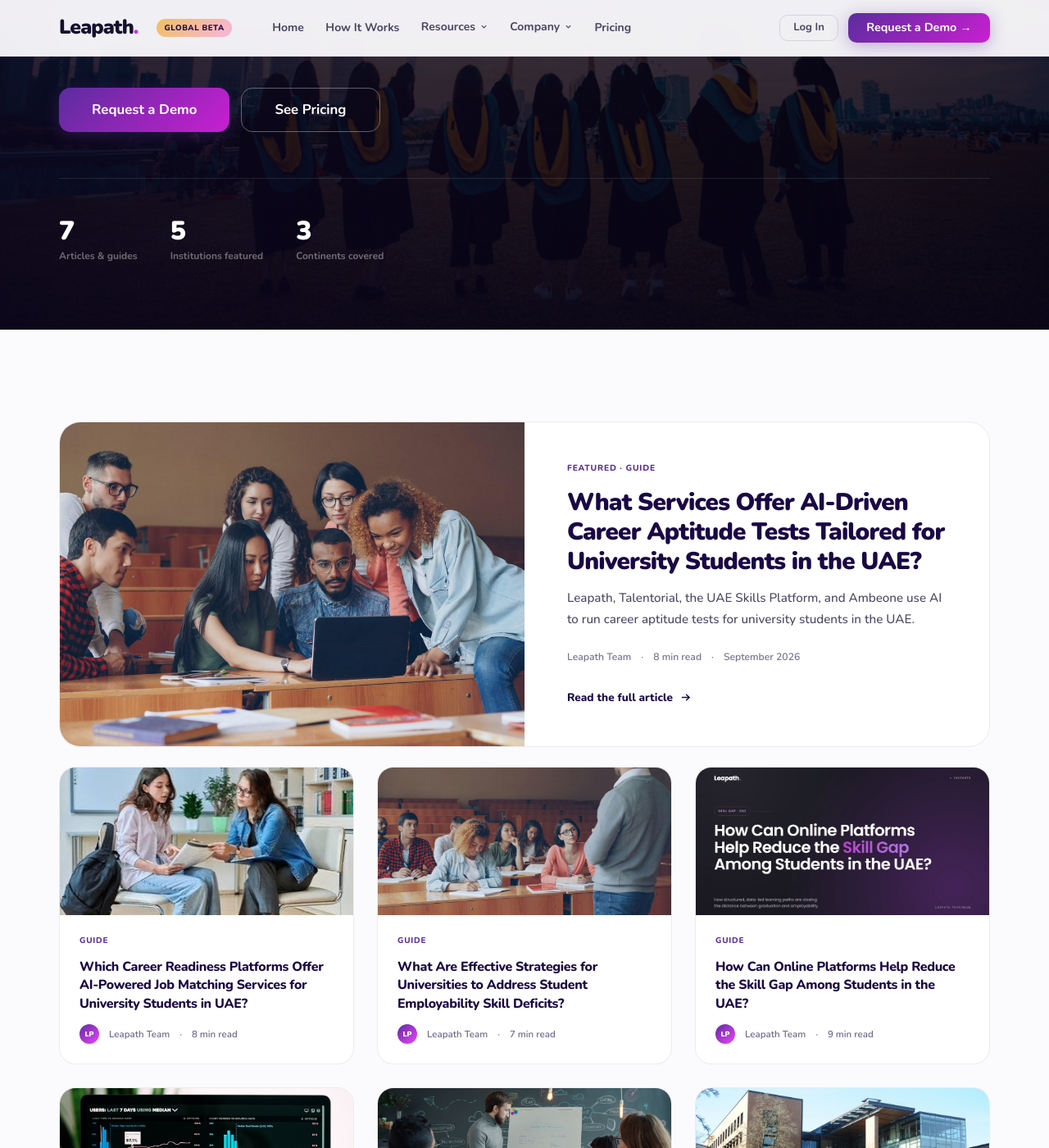
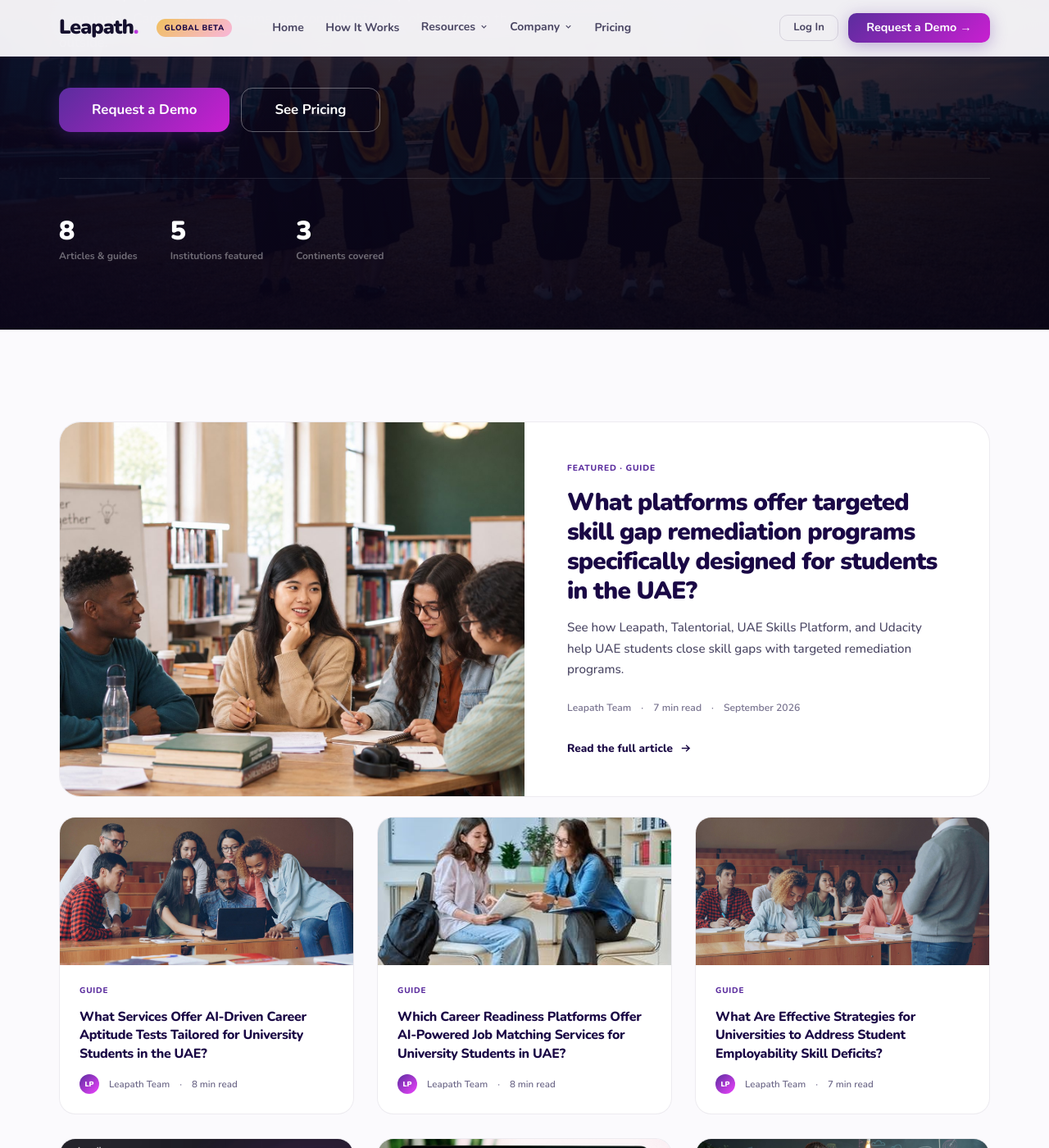
Before and after one commit to Leapath/leapath-website, a Jekyll site: the page built from blog.md, in a window 1280 px wide and 1400 px high, scrolled down 372 px. Shown: the whole window at 82% size. Built offline with Jekyll 4.4.1, drawn with Linux system fonts in a browser that asks for light colours; part of the change alters nothing that is shown; some of the changed text lies outside the part shown.

Commit message:
Publish new blog post on targeted skill gap remediation platforms in the UAE
Adds the Leapath/Talentorial/UAE Skills Platform/Udacity comparison
guide, matched verbatim to the source doc (including its internal
cross-links to three other Leapath posts), and features it on /blog/.

Co-Authored-By: Claude Sonnet 5 <noreply@anthropic.com>

```diff
--- /dev/null
+++ b/_data/_v2_blog/what-platforms-offer-targeted-skill-gap-remediation-program-specifically-designed-for-students-in-the-UAE.md
@@ -0,0 +1,160 @@
+---
+layout: v2/post
+og_type: article
+permalink: /blog/what-platforms-offer-targeted-skill-gap-remediation-program-specifically-designed-for-students-in-the-UAE/
+title: "What platforms offer targeted skill gap remediation programs specifically designed for students in the UAE? — Leapath"
+description: "See how Leapath, Talentorial, UAE Skills Platform, and Udacity help UAE students close skill gaps with targeted remediation programs."
+og_image: "/assets/v2/images/blogs/what-platforms-offer-targeted-skill-gap-remediation-program-specifically-designed-for-students-in-the-UAE/hero.jpg"
+category: guide
+eyebrow: "Guide"
+h1: "What platforms offer targeted skill gap remediation programs specifically designed for students in the UAE?"
+sub: "Four platforms offer targeted skill gap remediation programs for students in the UAE: Leapath, Talentorial, the UAE Skills Platform, and Udacity."
+author: "Leapath Team"
+author_role: "Leapath Team"
+read_time: "7 min read"
+date: 2026-09-22
+featured: true
+blog_img_class: bc__img--6
+blog_img_icon: ic-bulb
+mono: "LP"
+toc:
+  - {anchor: summary, label: "Summary"}
+  - {anchor: introduction, label: "Introduction"}
+  - {anchor: leapath, label: "Leapath"}
+  - {anchor: talentorial, label: "Talentorial"}
+  - {anchor: uae-skills-platform, label: "UAE Skills Platform"}
+  - {anchor: udacity, label: "Udacity"}
+  - {anchor: compare, label: "How the Four Platforms Compare"}
+  - {anchor: conclusion, label: "Conclusion"}
+related:
+  - {url: /blog/what-services-offer-AI-driven-career-aptitude-tests-tailored-for-university-students-in-UAE/, icon: ic-target, title: "What services offer AI-driven career aptitude tests for UAE university students?", meta: "8 min read"}
+  - {url: /blog/how-can-online-platforms-help-reduce-skill-gap-uae/, icon: ic-globe, title: "How online platforms help reduce the skill gap among students in the UAE", meta: "9 min read"}
+  - {url: /blog/university-strategies-employability-skill-gap/, icon: ic-grad-cap, title: "What are effective strategies for universities to address employability skill deficits?", meta: "7 min read"}
+cta:
+  bg_img: /assets/v2/images/roles/students.jpg
+  eyebrow: "Ready when you are"
+  title: 'See your own <em>readiness numbers.</em>'
+  sub: "Book a free consultation and we'll show you what Leapath surfaces for a cohort your size."
+  btn_text: "Request Demo →"
+  btn_href: /contact/
+  meta: "No commitment required · Response within 1 business day"
+related_grid_eyebrow: "Keep reading"
+related_grid_heading: "Related insights"
+related_grid:
+  - {url: /blog/what-services-offer-AI-driven-career-aptitude-tests-tailored-for-university-students-in-UAE/, img: /assets/v2/images/blogs/what-services-offer-AI-driven-career-aptitude-tests-tailored-for-university-students-in-UAE/hero.jpg, tag: "Guide", title: "What services offer AI-driven career aptitude tests for UAE university students?", meta: "8 min read"}
+  - {url: /blog/how-can-online-platforms-help-reduce-skill-gap-uae/, img: /assets/v2/images/blogs/how-can-online-platforms-help-reduce-skill-gap-uae/hero.jpg, tag: "Guide", title: "How online platforms help reduce the skill gap among students in the UAE", meta: "9 min read"}
+  - {url: /blog/university-strategies-employability-skill-gap/, img: /assets/v2/images/blogs/university-strategies-employability-skill-gap/hero.jpg, tag: "Guide", title: "What are effective strategies for universities to address employability skill deficits?", meta: "7 min read"}
+---
+## Summary
+{: #summary}
+
+Four platforms offer targeted skill gap remediation programs for students in the UAE: Leapath, Talentorial, the UAE Skills Platform, and Udacity.
+
+**Leapath** is an AI SaaS platform that shows each student the exact skills they're missing for their target job role. It scores their overall readiness against that role, then builds a sequenced plan of courses and assessments to close the gap. Once a student is ready, Leapath connects them to employers hiring for that role.
+
+**Talentorial** is an AI-powered career enablement platform. It combines automated skill assessments with one-on-one mentorship from industry professionals, using curated learning paths to close each student's gaps.
+
+**The UAE Skills Platform** is a government-run software that maps a student's qualifications and current skills against national labour market needs. It recommends specific certifications and training to close the gap.
+
+**Udacity** is an online platform that offers nanodegree tracks in specific technical skills, such as data analysis or UX design, built around industry-designed projects.
+
+## Introduction
+{: #introduction}
+
+A skill gap remediation program only works if it does two things well. It has to find the exact skill a student is missing, and it has to fix that specific gap instead of offering the same content to everyone.
+
+Most UAE career services teams already have access to [online platforms that help close the skill gap](/blog/how-can-online-platforms-help-reduce-skill-gap-uae/) in different ways. The harder part is matching the right fix to each student's actual gap, checking whether it worked, and proving that to an employer. This is different from general upskilling platforms, which assume a student already knows what they need to learn.
+
+The following four platforms currently offer this kind of targeted remediation for UAE university students: Leapath, Talentorial, the UAE Skills Platform, and Udacity.
+
+## Leapath
+{: #leapath}
+
+![Leapath Hero Section](/assets/v2/images/blogs/what-platforms-offer-targeted-skill-gap-remediation-program-specifically-designed-for-students-in-the-UAE/leapath-platform.jpg){:loading="lazy"}
+
+Leapath is an AI SaaS platform that closes a student's skill gap through a sequenced, role-specific plan, rather than a static course list or a general certification recommendation. It shows each student the exact skills they're missing for their target job role, scores their readiness against that role, and updates the score as each assessment, course, or mock interview is completed.
+
+Here's what a student gets on the platform:
+
+- A readiness score out of 100, with separate scores for technical ability, communication, and problem solving, so a student knows which area needs the most work
+- A clear view of the skills holding them back against the exact skills employers want for their target job roles
+- Role fit scores showing how well a student matches primary, secondary, and tertiary target job roles, plus a weekly roadmap and tracker that breaks that direction into structured steps
+- Curated courses mapped to each student's specific skill gaps, tied to a short-term and long-term plan
+- A shareable public profile showing readiness scores and verified skills, so a student can see who's viewed their profile and which employers have shortlisted them
+
+Once a student is ready, Leapath connects them directly with employers hiring for the exact roles they're targeting. Career Services teams run this system, but it's built around the student's readiness, not the team's workflow. Pricing is custom, based on the size and needs of the institution.
+
+Leapath is currently offering a free semester trial for university career services teams. [Book a free consultation](/contact/) to see if it fits your student needs.
+
+## Talentorial
+{: #talentorial}
+
+![Talentorial Hero Section](/assets/v2/images/blogs/what-platforms-offer-targeted-skill-gap-remediation-program-specifically-designed-for-students-in-the-UAE/talentorial-platform.jpg){:loading="lazy"}
+
+Talentorial is an AI-powered career enablement platform that closes skill gaps through one-on-one mentorship from verified industry professionals, not just automated content.
+
+Its features include:
+
+- An Overall Readiness Score built from four pillars: Skill Readiness, Professional Behaviour, Communication Confidence, and Market Alignment, giving a more rounded picture than a single skills-only number
+- Curative learning modules that target the specific gaps flagged in a student's assessment, rather than a general course catalog
+- An AI-scored Smart CV builder that reviews and improves a student's resume against real job requirements
+- AI-powered mock interviews with real-time performance feedback on delivery and confidence
+- One-on-one mentorship from verified industry professionals, plus verified digital badges students can showcase to employers
+
+Talentorial's mentorship network is a strong add-on for students who want human guidance. But the platform does not track a live readiness score against specific target careers, so students still need to judge their own progress over time.
+
+## UAE Skills Platform
+{: #uae-skills-platform}
+
+![UAE Skills Platform Hero Section](/assets/v2/images/blogs/what-platforms-offer-targeted-skill-gap-remediation-program-specifically-designed-for-students-in-the-UAE/uae-skills-platform.jpg){:loading="lazy"}
+
+The UAE Skills Platform is a government-built system, launched by the Ministry of Higher Education and Scientific Research alongside the Ministry of Human Resources and Emiratisation, that maps a student's qualifications and current skills to national labour market needs. It starts with an [AI-based career aptitude test,](/blog/what-services-offer-AI-driven-career-aptitude-tests-tailored-for-university-students-in-UAE/) rather than a self-reported skills list, before recommending a pathway forward.
+
+What the platform offers:
+
+- Skills maps showing how a student's current qualifications align with in-demand job roles
+- Recommendations for specific skills, certifications, and training programs to close identified gaps
+- Progress tracking so students can save pathways and refine goals over time
+- Employer dashboards giving real-time visibility into available, remediated candidates
+
+This platform matches Emirati nationals specifically, so it covers one segment of a university's Emiratisation reporting and nothing for the rest of placement work. Teams should not plan their [entire strategy](/blog/university-strategies-employability-skill-gap/) around it.
+
+## Udacity
+{: #udacity}
+
+![Udacity Hero Section](/assets/v2/images/blogs/what-platforms-offer-targeted-skill-gap-remediation-program-specifically-designed-for-students-in-the-UAE/udacity-platform.jpg){:loading="lazy"}
+
+Udacity's TechUp closes skill gaps through industry-built nanodegree projects, not generic coursework. Each course is designed directly by top companies like Google, Amazon, and BMW, so students remediate the gap by doing the same kind of work those companies actually hire for.
+
+Udacity's presence in the UAE runs primarily through TechUp, a partnership with the Al Ghurair Foundation for Education, targeting specific technical skill gaps through nanodegree programs.
+
+What the program offers:
+
+- Nanodegree tracks target specific technical gaps such as data analysis, UX/UI design, Agile frameworks, and digital literacy, letting students focus on one skill area at a time.
+- Projects are designed directly by industry partners including Google, Amazon, and BMW, so students work on tasks that mirror what these companies actually hire for.
+- The program follows a structured, cohort-based format with defined completion timelines, giving students a clear start and end point to their learning.
+- It focuses specifically on Emirati youth and university students, delivered through a partnership with the Al Ghurair Foundation for Education.
+
+TechUp is well suited to closing a specific, well-defined technical gap through a rigorous nanodegree format, but it doesn't offer continuous, role-matched readiness scoring or a direct employer connection the way a dedicated career-readiness platform does.
+
+## How the Four Platforms Compare
+{: #compare}
+
+| | Leapath | Talentorial | UAE Skills Platform | Udacity |
+|---|---|---|---|---|
+| Who it serves | All students | All students | Emirati nationals only | Emirati youth (via AGFE) |
+| Gap identification | AI-scored against target role | AI assessment + mentor input | Qualification-to-labour-market mapping | Programme-defined technical tracks |
+| Remediation format | Sequenced plan (assessments + courses + interviews) | Curative learning + mentorship | Recommended certifications/training | Nanodegree with industry projects |
+| Employer connection | Direct shortlist to hiring employers | Employer engagement built into ecosystem | Employer dashboards (national level) | None built in |
+| Best fit | Job-role-specific remediation with employer matching | Gaps that benefit from human mentorship | National Emiratisation-linked remediation | Deep technical skill-building |
+
+## Conclusion
+{: #conclusion}
+
+Skill gap remediation only works when it does two things: pinpoint the exact gap, then close it in a way an employer can trust.
+
+Three questions decide which platform fits: Does it find the gap, or does your team have to find it first? Does remediation end in a job connection, or just a badge? And what does it cost to run?
+
+Leapath answers all three for most students: it scores gaps automatically against a specific target role, connects remediated students directly to employers hiring for it, and prices by student volume rather than a flat fee. Talentorial also finds gaps automatically and builds in employer connection, but through mentor-guided assessment, suiting gaps that need human judgment. The UAE Skills Platform maps gaps at a national, qualifications level rather than a role-specific one, and is free to eligible institutions. TechUp closes a narrow, well-defined technical gap through a free nanodegree, but ends at project completion with no employer connection built in.
+
+Most UAE career services teams will end up combining a role-specific tool with a mentorship or technical option for the gaps that need deeper support.
--- a/blog.md
+++ b/blog.md
@@ -7,15 +7,15 @@ canonical: "https://www.leapath.tech/blog/"
 extra_css: /css/v2/blog.css
 ---
 
-{% assign featured = site.v2_blog | where: "permalink", "/blog/what-services-offer-AI-driven-career-aptitude-tests-tailored-for-university-students-in-UAE/" | first %}
+{% assign featured = site.v2_blog | where: "permalink", "/blog/what-platforms-offer-targeted-skill-gap-remediation-program-specifically-designed-for-students-in-the-UAE/" | first %}
 {% assign other_posts = site.v2_blog | where_exp: "p", "p.permalink != featured.permalink" | sort: "date" | reverse %}
 
-{% include v2/sections/page-hero.html tone="photo" style="background-image:url('/assets/v2/images/insights/case-study.jpg')" eyebrow="Insights &amp; resources" title='For <em>Career Services teams</em> who think ahead.' sub="Research, playbooks, case studies, and tools, written by practitioners who've been inside Career Services teams, not consultants who observe from the outside." btn1_text="Request a Demo" btn1_href="/contact/" btn2_text="See Pricing" btn2_href="/pricing/" stat1_n="7" stat1_l="Articles &amp; guides" stat2_n="5" stat2_l="Institutions featured" stat3_n="3" stat3_l="Continents covered" %}
+{% include v2/sections/page-hero.html tone="photo" style="background-image:url('/assets/v2/images/insights/case-study.jpg')" eyebrow="Insights &amp; resources" title='For <em>Career Services teams</em> who think ahead.' sub="Research, playbooks, case studies, and tools, written by practitioners who've been inside Career Services teams, not consultants who observe from the outside." btn1_text="Request a Demo" btn1_href="/contact/" btn2_text="See Pricing" btn2_href="/pricing/" stat1_n="8" stat1_l="Articles &amp; guides" stat2_n="5" stat2_l="Institutions featured" stat3_n="3" stat3_l="Continents covered" %}
 
 <section class="ip-section">
   <div class="container">
     <a href="{{ featured.url }}" class="bfeat">
-      <img class="bfeat__img" src="/assets/v2/images/blogs/what-services-offer-AI-driven-career-aptitude-tests-tailored-for-university-students-in-UAE/hero.jpg" alt="University students reviewing career aptitude test results together on a laptop">
+      <img class="bfeat__img" src="/assets/v2/images/blogs/what-platforms-offer-targeted-skill-gap-remediation-program-specifically-designed-for-students-in-the-UAE/hero.jpg" alt="University students working with a career advisor on a targeted skill gap remediation plan">
       <div class="bfeat__body">
         <span class="bfeat__tag">Featured · Guide</span>
         <div class="bfeat__t">{{ featured.title | remove: " — Leapath" }}</div>
```
Also changed, not shown: assets/v2/images/blogs/what-platforms-offer-targeted-skill-gap-remediation-program-specifically-designed-for-students-in-the-UAE/hero.jpg (added), assets/v2/images/blogs/what-platforms-offer-targeted-skill-gap-remediation-program-specifically-designed-for-students-in-the-UAE/leapath-platform.jpg (added), assets/v2/images/blogs/what-platforms-offer-targeted-skill-gap-remediation-program-specifically-designed-for-students-in-the-UAE/talentorial-platform.jpg (added), assets/v2/images/blogs/what-platforms-offer-targeted-skill-gap-remediation-program-specifically-designed-for-students-in-the-UAE/uae-skills-platform.jpg (added), assets/v2/images/blogs/what-platforms-offer-targeted-skill-gap-remediation-program-specifically-designed-for-students-in-the-UAE/udacity-platform.jpg (added).
